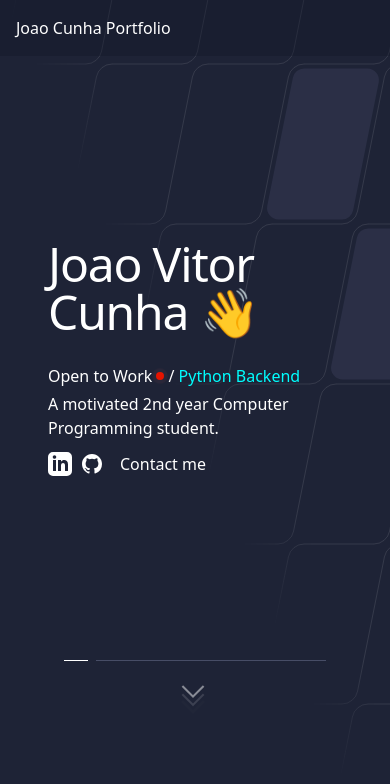
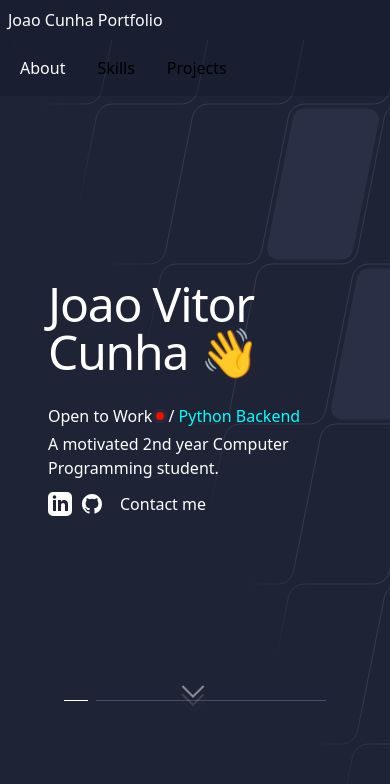
Before and after one commit to joaovitortc/portfolio, a React (Create React App) app: page / in a window 390 px wide. Shown: the top 784 px of the page. Built offline with nearby package versions, Linux system fonts and the light colour scheme.

Commit message:
Fixed: Navbar on mobile screens

```diff
--- a/src/components/NavBar.tsx
+++ b/src/components/NavBar.tsx
@@ -3,16 +3,16 @@ import React from "react";
 const NavBar: React.FC = () => {
   return (
     <nav className='navbar-top'>
-    <div id='navbar' className="w-full flex flex-wrap items-center justify-between mx-auto p-4 font-medium md:space-x-8 rtl:space-x-reverse md:mt-0 md:border-0">
+    <div id='navbar' className="w-full flex flex-wrap items-center justify-between mx-auto p-2 font-small md:space-x-8 rtl:space-x-reverse border-0">
         <div className="text-white">
             Joao Cunha Portfolio
         </div>
-      <div className="hidden w-full md:block md:w-auto">
-        <ul id='navbar' className="flex flex-col p-4 md:p-0 mt-4 bg-transparent border border-gray-100 md:flex-row md:space-x-8 rtl:space-x-reverse md:mt-0 md:border-0">
+      <div className="w-full block w-auto">
+        <ul className="flex flex-row p-0 mt-4 space-x-2 sm:space-x-8 rtl:space-x-reverse mt-0 border-0">
           <li>
             <a
               href="#about"
-              className="block py-2 px-3 text-white md:bg-transparent md:p-0 dark:text-white md:p-0 dark:text-white md:dark:hover:text-blue-500 md:dark:hover:bg-transparent"
+              className="block py-2 px-3 text-white rounded p-0 dark:text-white dark:hover:bg-gray-700 sm:px-1"
               aria-current="page"
             >
               About
@@ -21,7 +21,7 @@ const NavBar: React.FC = () => {
           <li>
             <a
               href="#skills"
-              className="block py-2 px-3 text-gray-900 rounded md:hover:bg-transparent md:border-0 md:p-0 dark:text-white md:dark:hover:text-blue-500 dark:hover:text-white md:dark:hover:bg-transparent"
+              className="block py-2 px-3 rounded border-0 p-0 dark:text-white dark:hover:bg-gray-700 sm:px-1"
             >
               Skills
             </a>
@@ -29,7 +29,7 @@ const NavBar: React.FC = () => {
           <li>
             <a
               href="#projects"
-              className="block py-2 px-3 text-gray-900 rounded md:hover:bg-transparent md:border-0 md:hover:text-blue-700 md:p-0 dark:text-white md:dark:hover:text-blue-500 dark:hover:bg-gray-700 dark:hover:text-white md:dark:hover:bg-transparent"
+              className="block py-2 px-3  rounded border-0 p-0 dark:text-white dark:hover:bg-gray-700 sm:px-1"
             >
               Projects
             </a>
```
